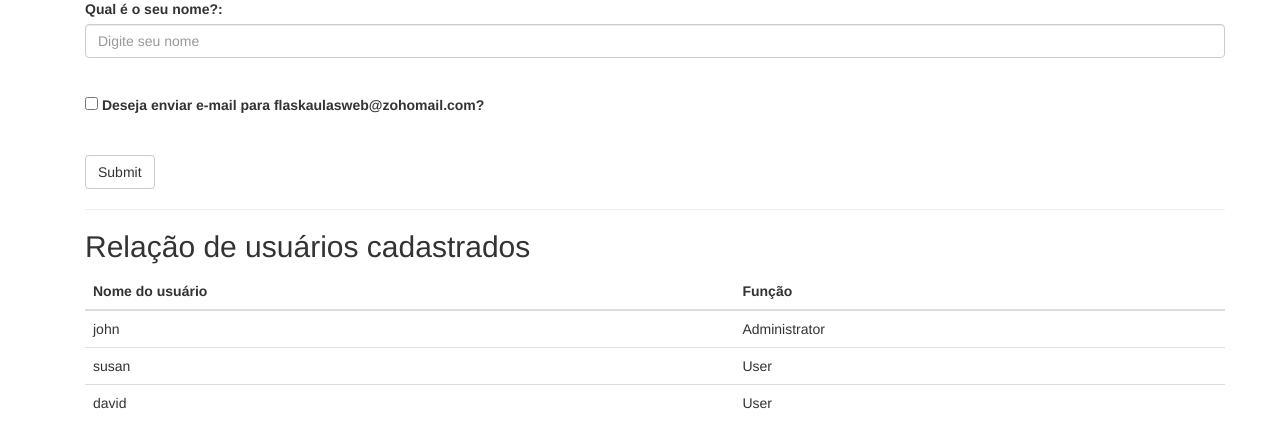
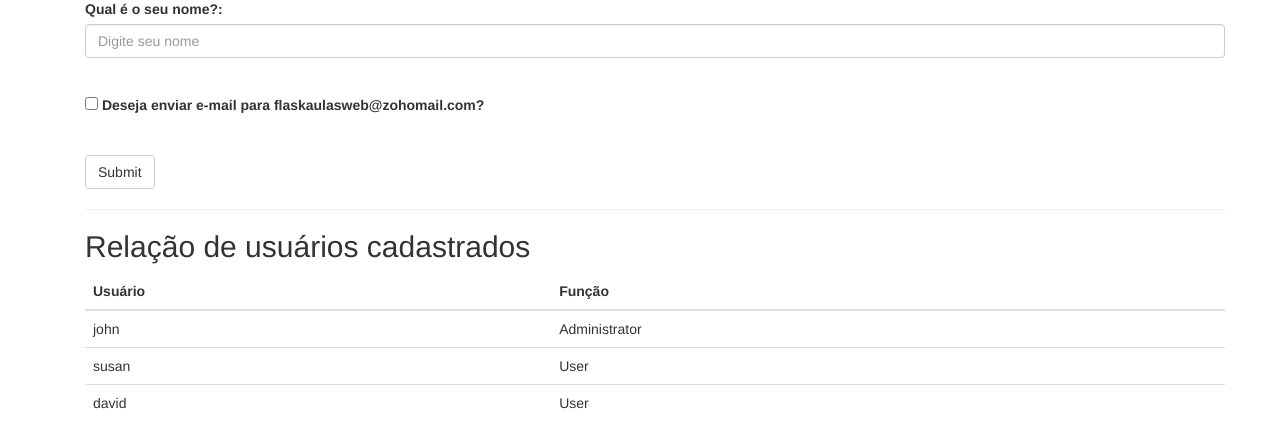
Before and after one commit to Jhon0498/form-app2, a Flask app: page / in a window 1280 px wide. Shown: the part 204-652 px from the top of the page. Run offline with Flask 3, Linux system fonts and the light colour scheme; some libraries are stand-ins or nearby versions.

Commit message:
Atualiza configuracoes e template

```diff
--- a/app.py
+++ b/app.py
@@ -67,10 +67,6 @@ bootstrap = Bootstrap(app)
 moment = Moment(app)
 
 
-# Importa os modelos
-from models import Role, User
-
-
 # Importa e registra as rotas
 from routes import registrar_rotas
 
--- a/models.py
+++ b/models.py
@@ -61,7 +61,7 @@ class User(db.Model):
     prontuario = db.Column(
         db.String(64),
         unique=True,
-        nullable=False
+        nullable=True
     )
 
     # Liga o usuário à tabela de funções
--- a/templates/index.html
+++ b/templates/index.html
@@ -15,7 +15,7 @@
 
     <p>Prazer em conhecê-lo!</p>
 
-    <!-- Texto exibido após a ação -->
+    <!-- Mensagem -->
     {% if mensagem %}
         <p>{{ mensagem }}</p>
     {% endif %}
@@ -28,12 +28,15 @@
         <!-- Proteção CSRF -->
         {{ form.hidden_tag() }}
 
-        <!-- Campo de texto -->
+        <!-- Campo de usuário -->
         <div class="form-group">
 
             {{ form.usuario.label(class="form-label") }}
 
-            {{ form.usuario(class="form-control", placeholder="Digite seu nome") }}
+            {{ form.usuario(
+                class="form-control",
+                placeholder="Digite seu nome"
+            ) }}
 
             {% for error in form.usuario.errors %}
                 <span class="text-danger">
@@ -47,10 +50,12 @@
 
         <!-- Checkbox -->
         <div class="form-group">
+
             <label>
                 {{ form.enviar_email() }}
                 {{ form.enviar_email.label.text }}
             </label>
+
         </div>
 
         <br>
@@ -60,8 +65,10 @@
 
     </form>
 
+    <!-- Erro -->
     {% if erro %}
         <br>
+
         <div class="alert alert-danger">
             {{ erro }}
         </div>
@@ -73,17 +80,24 @@
     <h2>Relação de usuários cadastrados</h2>
 
     <table class="table">
+
         <thead>
             <tr>
-                <th>Nome do usuário</th>
+                <th>Usuário</th>
                 <th>Função</th>
             </tr>
         </thead>
 
         <tbody>
+
             {% for user in users %}
+
                 <tr>
-                    <td>{{ user.username }}</td>
+
+                    <td>
+                        {{ user.username }}
+                    </td>
+
                     <td>
                         {% if user.role %}
                             {{ user.role.name }}
@@ -91,13 +105,21 @@
                             Sem função
                         {% endif %}
                     </td>
+
                 </tr>
+
             {% else %}
+
                 <tr>
-                    <td colspan="2">Nenhum usuário cadastrado.</td>
+                    <td colspan="2">
+                        Nenhum usuário cadastrado.
+                    </td>
                 </tr>
+
             {% endfor %}
+
         </tbody>
+
     </table>
 
 </div>
```
